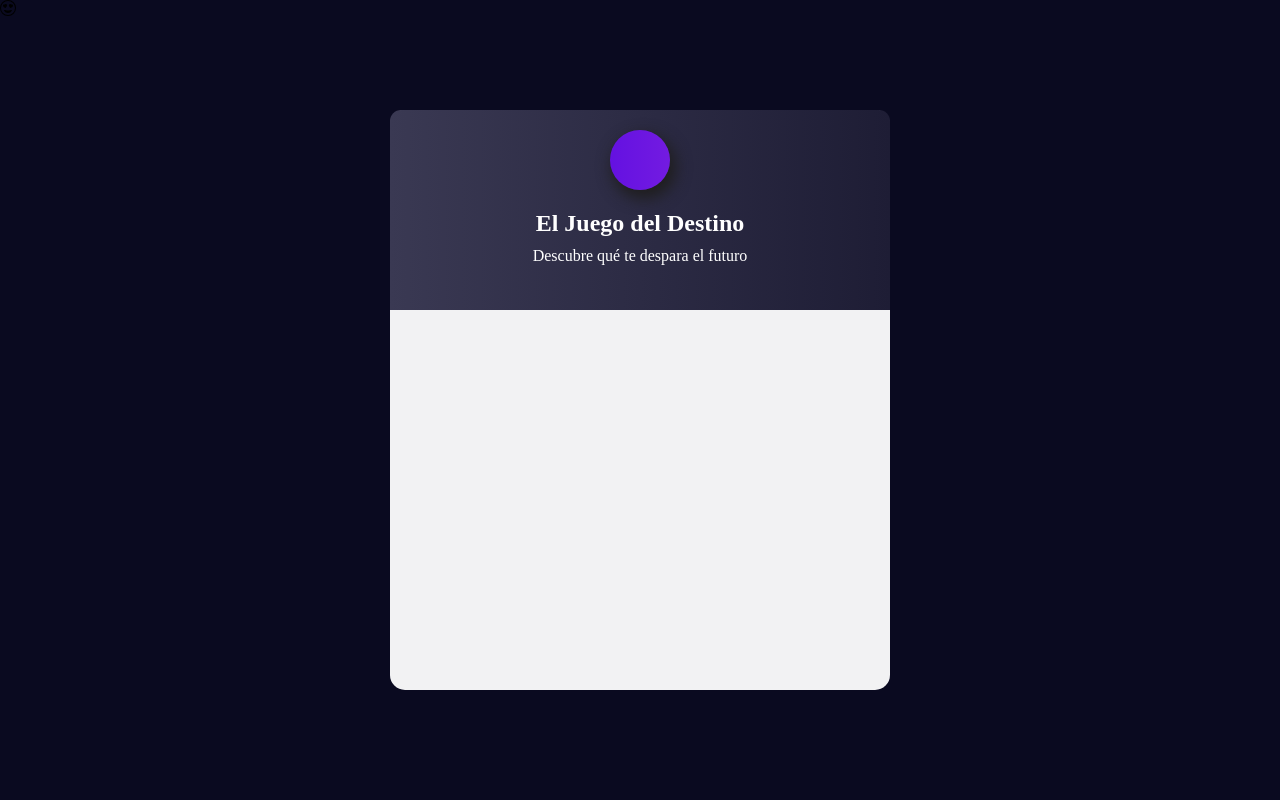
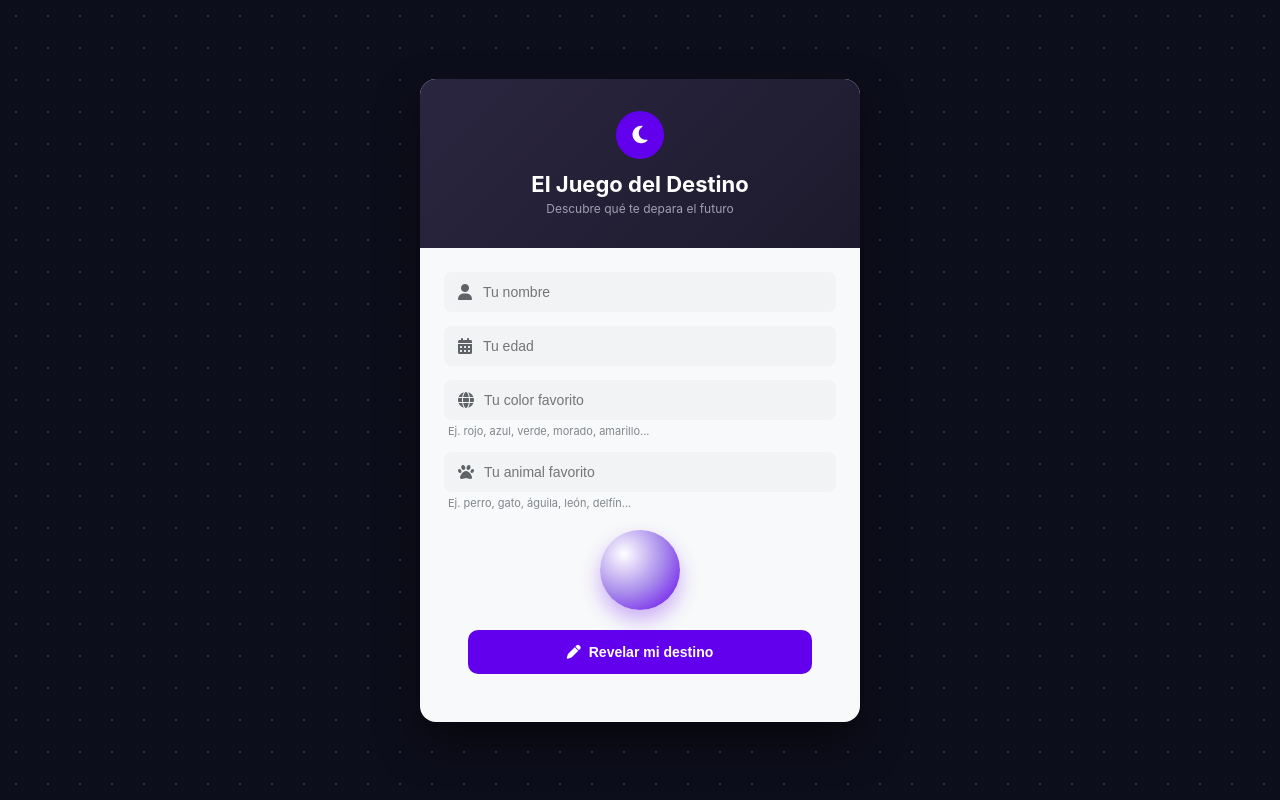
Before and after one commit to 11gnacio/destino, a Flask app: page / in a window 1280 px wide. Run offline with Flask 3, Linux system fonts and the light colour scheme.

Commit message:
3-9-2026

```diff
--- a/python/server.py
+++ b/python/server.py
@@ -1,24 +1,38 @@
+from flask import Flask, render_template, request, session, redirect
 import random
-from flask import Flask, render_template, request, session, redirect
 
 app = Flask(__name__)
+app.secret_key = "clave_secreta_destino"
 
-# Clave para manejar sesiones en Flask
-app.secret_key = "clave_secreta"
-
-# Lista de predicciones para el juego
-lista_predicciones = [
+PREDICCIONES = [
     "Encontrarás el verdadero amor en los próximos meses. Tu corazón se llenará de alegría.",
-    "Un gran cambio laboral o académico llegará pronto. Estás preparado para ganar.",
-    "Un viaje inesperado te revelará un secreto valioso sobre tu camino."
+    "Un viaje inesperado cambiará el rumbo de tus proyectos de forma positiva.",
+    "Pronto recibirás una noticia sobre tus finanzas que te traerá gran paz mental.",
+    "Una antigua amistad regresará a tu vida para ofrecerte una gran oportunidad."
 ]
 
-# Ruta principal que muestra el formulario para ingresar datos
-@app.route('/')
-def formulario_principal():
-    return render_template('index.html')
+@app.route("/")
+def index():
+    return render_template("index.html")
 
-#
+# Añade esta ruta que faltaba:
+@app.route("/enviar", methods=["POST"])
+def enviar():
+    session["nombre"] = request.form.get("nombre")
+    session["edad"] = request.form.get("edad")
+    session["color"] = request.form.get("color")
+    session["animal"] = request.form.get("animal")
+
+    session["prediccion"] = random.choice(PREDICCIONES)
+    session["numero_suerte"] = random.randint(1, 100)
+
+    return redirect("/futuro")
+
+@app.route("/futuro")
+def futuro():
+    if "nombre" not in session:
+        return redirect("/")
+    return render_template("futuro.html")
 
 if __name__ == "__main__":
     app.run(debug=True)
--- a/python/static/css/style.css
+++ b/python/static/css/style.css
@@ -1,86 +1,243 @@
-* {
+body {
+    font-family: -apple-system, BlinkMacSystemFont, "Segoe UI", Roboto, sans-serif;
+    background-color: #0d0e1b;
+    background-image: radial-gradient(#2d325a 1px, transparent 1px);
+    background-size: 32px 32px;
+    min-height: 100vh;
+    display: flex;
+    justify-content: center;
+    align-items: center;
     margin: 0;
-    padding: 0;
+    color: #333;
+}
+
+.contenedor-principal {
+    background: #f8f9fa;
+    width: 440px;
+    border-radius: 16px;
+    box-shadow: 0 20px 40px rgba(0, 0, 0, 0.5);
+    overflow: hidden;
+    padding-bottom: 24px;
+}
+
+.cabecera-juego {
+    background: linear-gradient(135deg, #2b2640, #1d1a2d);
+    color: white;
+    padding: 32px 20px;
+    text-align: center;
+}
+
+.simbolo-cabecera {
+    background: #6200ee;
+    width: 48px;
+    height: 48px;
+    border-radius: 50%;
+    display: flex;
+    align-items: center;
+    justify-content: center;
+    margin: 0 auto 12px;
+    font-size: 20px;
+}
+
+.simbolo-cabecera.simbolo-sol {
+    background: #fbc02d;
+    color: white;
+}
+
+.cabecera-juego h1 {
+    font-size: 22px;
+    margin: 0 0 4px 0;
+}
+
+.texto-introduccion {
+    font-size: 12px;
+    color: #a0a0b0;
+    margin: 0;
+}
+
+.formulario-destino {
+    padding: 24px;
+}
+
+.campo-formulario {
+    margin-bottom: 14px;
+}
+
+.zona-entrada {
+    display: flex;
+    align-items: center;
+    background: #f1f3f4;
+    border-radius: 8px;
+    padding: 0 14px;
+}
+
+.zona-entrada i {
+    color: #5f6368;
+    margin-right: 10px;
+    width: 16px;
+}
+
+.zona-entrada input {
+    width: 100%;
+    border: none;
+    background: transparent;
+    padding: 12px 0;
+    font-size: 14px;
+    outline: none;
+}
+
+.ayuda-campo {
+    display: block;
+    color: #80868b;
+    font-size: 11px;
+    margin-top: 4px;
+    margin-left: 4px;
+}
+
+.contenedor-esfera {
+    display: flex;
+    justify-content: center;
+    margin: 20px 0;
+}
+
+.esfera-magica {
+    width: 80px;
+    height: 80px;
+    border-radius: 50%;
+    background: radial-gradient(
+        circle at 30% 30%,
+        #ffffff,
+        #a88beb 50%,
+        #6200ee
+    );
+    box-shadow: 0 10px 20px rgba(98, 0, 238, 0.3);
+}
+
+.boton-principal {
+    display: flex;
+    align-items: center;
+    justify-content: center;
+    gap: 8px;
+    width: calc(100% - 48px);
+    margin: 0 auto;
+    background: #6200ee;
+    color: white;
+    border: none;
+    padding: 14px;
+    border-radius: 10px;
+    font-weight: 600;
+    font-size: 14px;
+    cursor: pointer;
+    text-decoration: none;
     box-sizing: border-box;
 }
 
-/* Colores universales */
-
-:root {
-    --body: #0A0A20;
-    --card: #F2F2F3;
-    --degradeUno: #3A3953;
-    --degradeDos: #1E1D35;
-    --texto: #B1B1B4;
-    --titulo_descrip: #fff;
-    --circulo-degrade-uno: #6411E1;
-    --circulo-degrade-dos: #731BE1;
+.boton-principal:hover {
+    background: #4b00b5;
 }
 
-/* Cuerpo */
-body {
-    background: var(--body);
+.mensaje-destino {
+    background: #e8f5e9;
+    border-left: 4px solid #4caf50;
+    margin: 20px 24px;
+    padding: 16px;
+    border-radius: 4px;
+    text-align: center;
 }
 
-main {
-    display: flex;
-    position: absolute;
-    top: 50%;
-    left: 50%;
-    transform: translate(-50%, -50%);
+.mensaje-destino i {
+    color: #4caf50;
+    font-size: 20px;
+    margin-bottom: 8px;
 }
 
-.card {
-    background: var(--card);
-    width: 500px;
-    height: 580px;
-    border-radius: 15px;
+.mensaje-destino p {
+    margin: 0;
+    font-size: 13px;
+    color: #2e7d32;
+    font-weight: 500;
 }
 
-.uno {
-    width: 500px;
-    height: 200px;
-    background: linear-gradient(to right, var(--degradeUno), var(--degradeDos));
-    border-top-left-radius: 11px;
-    border-top-right-radius: 11px;
-    overflow: hidden;
-    display: flex;
-    flex-direction: column;
+.panel-informacion {
+    display: grid;
+    grid-template-columns: 1fr 1fr;
+    gap: 12px;
+    padding: 0 24px;
 }
 
-.mm {
-    display: flex;
-    justify-content: center;
-    align-items: center;
+.tarjeta-informativa {
+    background: white;
+    padding: 14px;
+    border-radius: 8px;
+    border: 1px solid #e0e0e0;
+    font-size: 11px;
+    color: #555;
 }
 
-.circulo-morado {
+.encabezado-tarjeta {
+    color: #6200ee;
+    font-weight: bold;
+    margin-bottom: 8px;
+    display: flex;
+    align-items: center;
+    gap: 6px;
+}
+
+.muestra-color {
+    width: 32px;
+    height: 32px;
+    border-radius: 50%;
+    margin: 8px auto;
+}
+
+.texto-animal {
+    margin-top: 8px;
+}
+
+.seccion-fortuna {
+    text-align: center;
+    margin: 20px 0;
+}
+
+.seccion-fortuna h3 {
+    color: #6200ee;
+    font-size: 16px;
+    margin-bottom: 10px;
+}
+
+.numero-afortunado {
+    background: #6200ee;
+    color: white;
+    width: 50px;
+    height: 50px;
+    border-radius: 50%;
     display: flex;
     align-items: center;
     justify-content: center;
-    background: linear-gradient(to right, var(--circulo-degrade-uno), var(--circulo-degrade-dos));
-    border-radius: 50%;
-    width: 60px;
-    height: 60px;
-    box-shadow: 4px 7px 15px 2px rgb(31, 30, 30);
-    margin: 20px;
-
+    margin: 0 auto;
+    font-size: 20px;
+    font-weight: bold;
 }
 
-.txt h1, p {
-    color: var(--titulo_descrip);
-    text-align: center;
+.descripcion-fortuna {
+    font-size: 11px;
+    color: #777;
+    margin-top: 8px;
 }
 
-.txt {
-     display: flex;
-    flex-direction: column;
-    text-align: center;
-    gap: 10px;
+.tarjeta-edad {
+    background: white;
+    border-left: 4px solid #6200ee;
+    margin: 0 24px 20px;
+    padding: 12px;
+    border-radius: 4px;
+    font-size: 12px;
+    color: #444;
 }
 
-.bi-moon {
-
-
-    color: var(--titulo_descrip);
+.mensaje-despedida {
+    text-align: center;
+    font-size: 10px;
+    color: #888;
+    margin-top: 16px;
 }
--- a/python/templates/index.html
+++ b/python/templates/index.html
@@ -1,46 +1,141 @@
-<!DOCTYPE html> <!-- Inicio de la etiqueta HTML5 -->
-<html lang="es"> <!-- Lenguaje Español -->
+<!DOCTYPE html>
+<html lang="es">
+<head>
+    <meta charset="UTF-8">
+    <meta name="viewport" content="width=device-width, initial-scale=1.0">
 
-<head> <!-- Inicio de la cabeza de la págian -->
-    <meta charset="UTF-8"><!-- Indica que podemos utilizar caracteres especiales -->
-    <meta name="viewport" content="width=device-width, initial-scale=1.0"> <!-- Indica que la página es responsiva -->
-    <title>Document</title> <!-- Nombre de la página -->
-    <!-- Google Fonts -->
-    <link rel="preconnect" href="https://fonts.googleapis.com">
-    <link rel="preconnect" href="https://fonts.gstatic.com" crossorigin>
+    <title>El Juego del Destino</title>
+
     <link
-        href="https://fonts.googleapis.com/css2?family=Nunito+Sans:ital,opsz,wght@0,6..12,200..1000;1,6..12,200..1000&family=Roboto:ital,wght@0,100..900;1,100..900&display=swap"
-        rel="stylesheet">
-    <!-- Boostrap Icons -->
-    <svg xmlns="http://www.w3.org/2000/svg" width="16" height="16" fill="currentColor" class="bi bi-emoji-heart-eyes"
-        viewBox="0 0 16 16">
-        <path d="M8 15A7 7 0 1 1 8 1a7 7 0 0 1 0 14zm0 1A8 8 0 1 0 8 0a8 8 0 0 0 0 16z" />
-        <path
-            d="M11.315 10.014a.5.5 0 0 1 .548.736A4.498 4.498 0 0 1 7.965 13a4.498 4.498 0 0 1-3.898-2.25.5.5 0 0 1 .548-.736h.005l.017.005.067.015.252.055c.215.046.515.108.857.169.693.124 1.522.242 2.152.242.63 0 1.46-.118 2.152-.242a26.58 26.58 0 0 0 1.109-.224l.067-.015.017-.004.005-.002zM4.756 4.566c.763-1.424 4.02-.12.952 3.434-4.496-1.596-2.35-4.298-.952-3.434zm6.488 0c1.398-.864 3.544 1.838-.952 3.434-3.067-3.554.19-4.858.952-3.434z" />
-    </svg>
-    <!-- CSS -->
-    <link rel="stylesheet" href="{{ url_for('static', filename='css/style.css')}}">
-</head> <!-- Fin de la cabeza de la página -->
+        rel="stylesheet"
+        href="https://cdnjs.cloudflare.com/ajax/libs/font-awesome/6.4.0/css/all.min.css"
+    >
 
-<body> <!-- Cuerpo de la página -->
-    <main> <!-- Contenedor de la página -->
-        <div class="card"> <!-- Inicio de la tarjeta card -->
-            <section class="uno"> <!-- Inicio de clase uno -->
-                <div class="mm">
-                    <div class="circulo-morado"> <!-- Inicio de ciruclo-morado -->
-                        <i class="bi bi-moon"></i>
-                    </div> <!-- Fin de circulo-morado -->
+    <link
+        rel="stylesheet"
+        href="{{ url_for('static', filename='css/style.css') }}"
+    >
+</head>
+
+<body>
+
+    <main class="contenedor-principal">
+
+        <header class="cabecera-juego">
+
+            <div class="simbolo-cabecera">
+                <i class="fa-solid fa-moon"></i>
+            </div>
+
+            <h1>El Juego del Destino</h1>
+
+            <p class="texto-introduccion">
+                Descubre qué te depara el futuro
+            </p>
+
+        </header>
+
+
+        <form action="/enviar" method="POST" class="formulario-destino">
+
+            <div class="campo-formulario">
+
+                <div class="zona-entrada">
+
+                    <i class="fa-solid fa-user"></i>
+
+                    <input
+                        type="text"
+                        name="nombre"
+                        placeholder="Tu nombre"
+                        required
+                    >
+
                 </div>
-                <div class="txt"> <!-- Inicio de txt -->
-                    <h1>El Juego del Destino</h1>
-                    <p>Descubre qué te despara el futuro</p>
-                </div> <!-- Fin de txt -->
-            </section> <!-- Fin de clase uno -->
-            <section class="dos"> <!-- Inicio de clase dos -->
 
-            </section> <!-- Fin de clase dos -->
-        </div> <!-- Fin de la tarjeta card -->
-    </main> <!-- Fin del contenedor de la página -->
-</body> <!-- Fin del cuerpo de la página -->
+            </div>
 
-</html> <!-- Fin de la etiqueta HTML5 -->
+
+            <div class="campo-formulario">
+
+                <div class="zona-entrada">
+
+                    <i class="fa-solid fa-calendar-days"></i>
+
+                    <input
+                        type="number"
+                        name="edad"
+                        placeholder="Tu edad"
+                        required
+                    >
+
+                </div>
+
+            </div>
+
+
+            <div class="campo-formulario">
+
+                <div class="zona-entrada">
+
+                    <i class="fa-solid fa-globe"></i>
+
+                    <input
+                        type="text"
+                        name="color"
+                        placeholder="Tu color favorito"
+                        required
+                    >
+
+                </div>
+
+                <small class="ayuda-campo">
+                    Ej. rojo, azul, verde, morado, amarillo...
+                </small>
+
+            </div>
+
+
+            <div class="campo-formulario">
+
+                <div class="zona-entrada">
+
+                    <i class="fa-solid fa-paw"></i>
+
+                    <input
+                        type="text"
+                        name="animal"
+                        placeholder="Tu animal favorito"
+                        required
+                    >
+
+                </div>
+
+                <small class="ayuda-campo">
+                    Ej. perro, gato, águila, león, delfín...
+                </small>
+
+            </div>
+
+
+            <div class="contenedor-esfera">
+
+                <div class="esfera-magica"></div>
+
+            </div>
+
+
+            <button type="submit" class="boton-principal">
+
+                <i class="fa-solid fa-pen"></i>
+
+                Revelar mi destino
+
+            </button>
+
+        </form>
+
+    </main>
+
+</body>
+</html>
```
Also changed, not shown: python/templates/futuro.html (+183 -0 lines).
